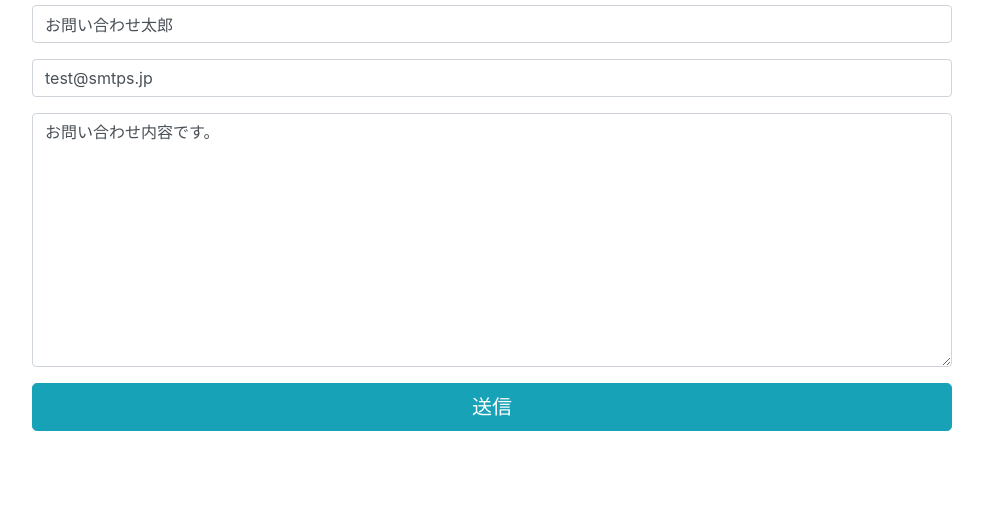
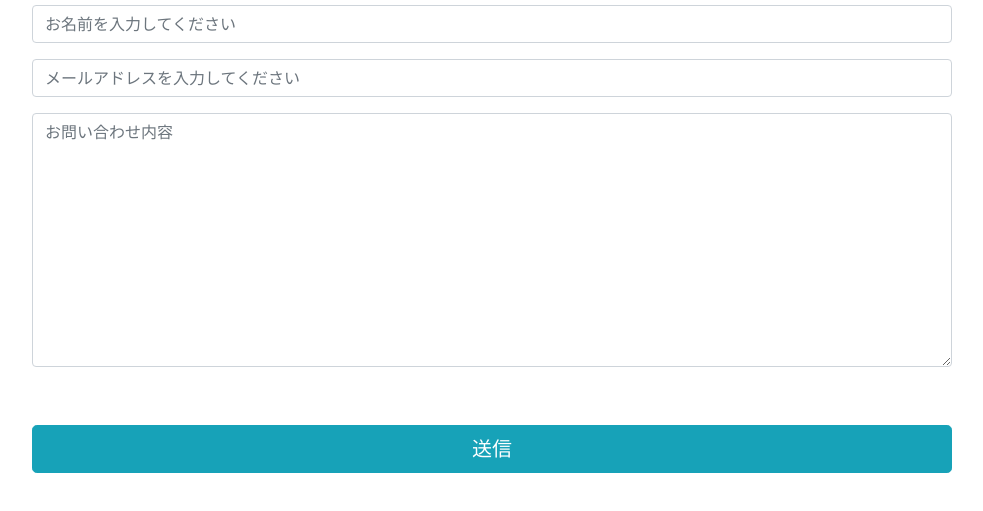
Before and after one commit to goofmint/netlify_form, a website: page index.html in a window 1280 px wide. Shown: the part 51-562 px from the top of the page, without its empty margins (243-1226 px from the left). Drawn offline with nearby package versions, Linux system fonts and the light colour scheme.

Commit message:
Add app.js

```diff
--- a/index.html
+++ b/index.html
@@ -18,19 +18,21 @@
           <h1>お問い合わせフォームデモ</h1>
           <form action="" method="post">
             <div class="form-group">
-              <input type="text" class="form-control" placeholder="お名前を入力してください" name="name" value="お問い合わせ太郎" required>
+              <input type="text" class="form-control" placeholder="お名前を入力してください" name="name" value="" required>
             </div>
             <div class="form-group">
-              <input type="email" class="form-control" placeholder="メールアドレスを入力してください" name="email" value="test@smtps.jp" required>
+              <input type="email" class="form-control" placeholder="メールアドレスを入力してください" name="email" value="" required>
             </div>
             <div class="form-group">
-              <textarea placeholder="お問い合わせ内容" rows="10" class="form-control" name="body" required>お問い合わせ内容です。
-              </textarea>
+              <textarea placeholder="お問い合わせ内容" rows="10" class="form-control" name="body" required></textarea>
+            </div>
+            <div class="alert hide" role="alert">
             </div>
             <button type="submit" class="btn btn-info btn-lg btn-block">送信</button>
           </form>
         </div>
       </div>
     </div>
+    <script src="app.js"></script>
   </body>
 </html>
```
